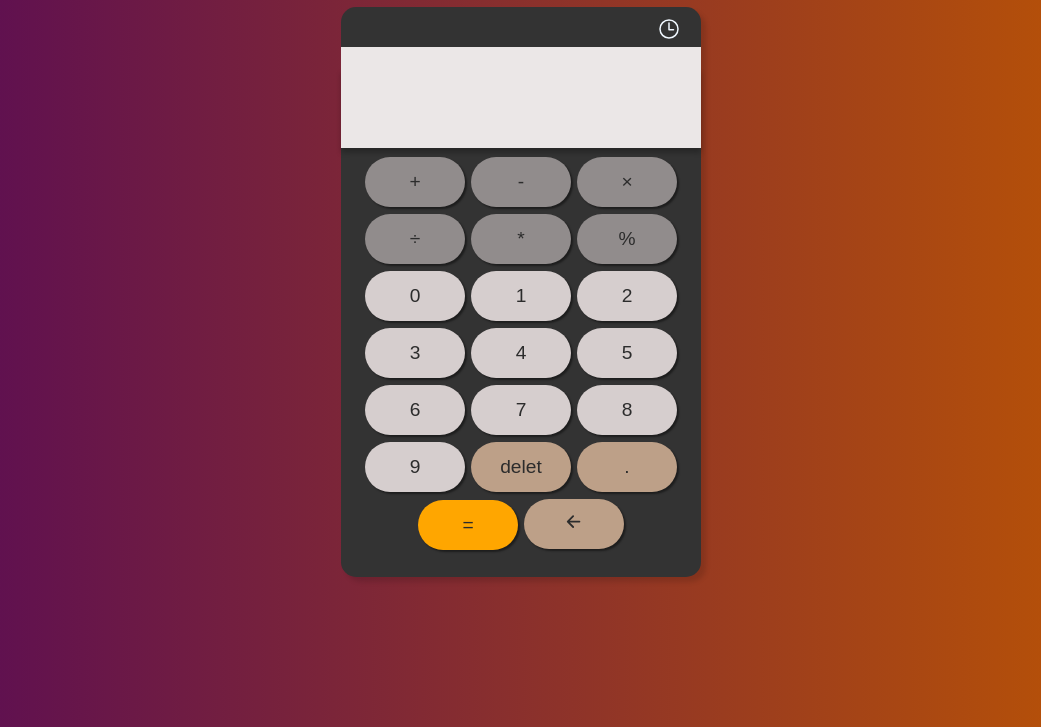
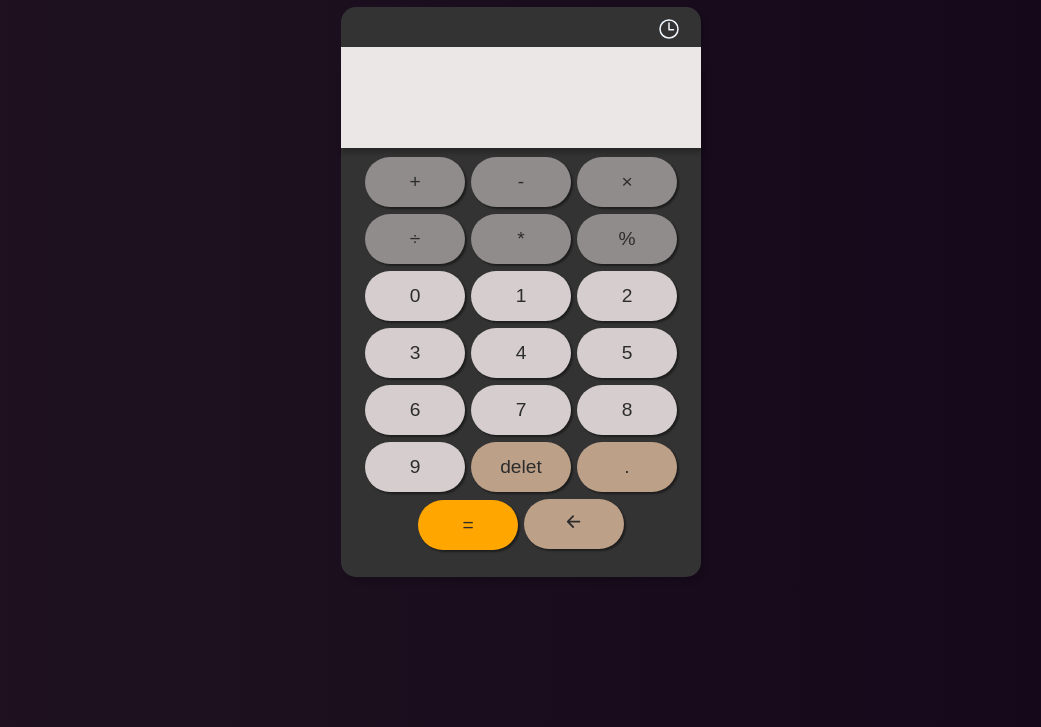
Before and after one commit to wendelsantanasantos/calculadora, a plain HTML site: page projeto calculadora/index.html in a window 1280 px wide. Shown: the part 73-800 px from the top of the page, without its empty margins (119-1160 px from the left). Drawn offline with nearby package versions, Linux system fonts and the light colour scheme.

Commit message:
mudando o fundo apenas(se der merda é esse blz)

```diff
--- a/projeto calculadora/style.css
+++ b/projeto calculadora/style.css
@@ -1,5 +1,5 @@
 body{
-    background-image: linear-gradient(to right, rgb(87, 10, 87) , rgb(189, 86, 2));
+    background-image: linear-gradient(to right, rgb(32, 18, 32) , rgb(19, 8, 26));
     font-family:Arial, Helvetica, sans-serif ;
     color: aliceblue;
     text-align: center;
```
